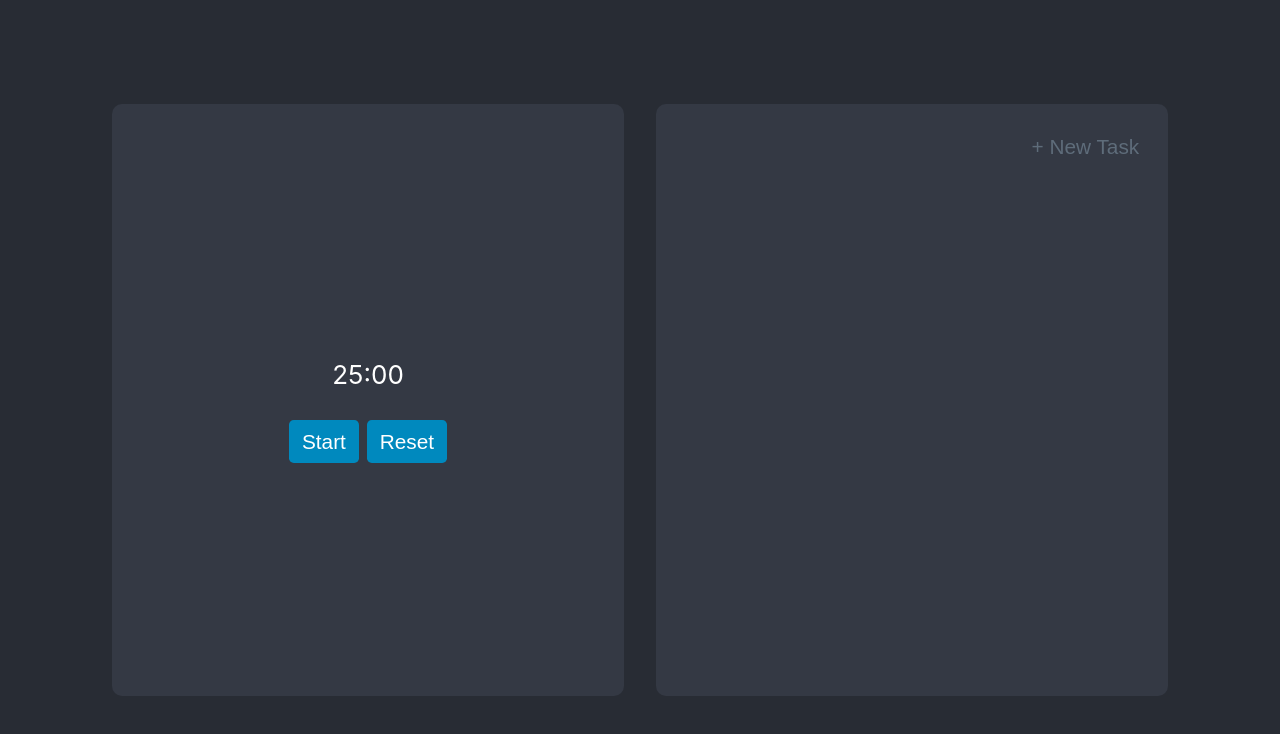
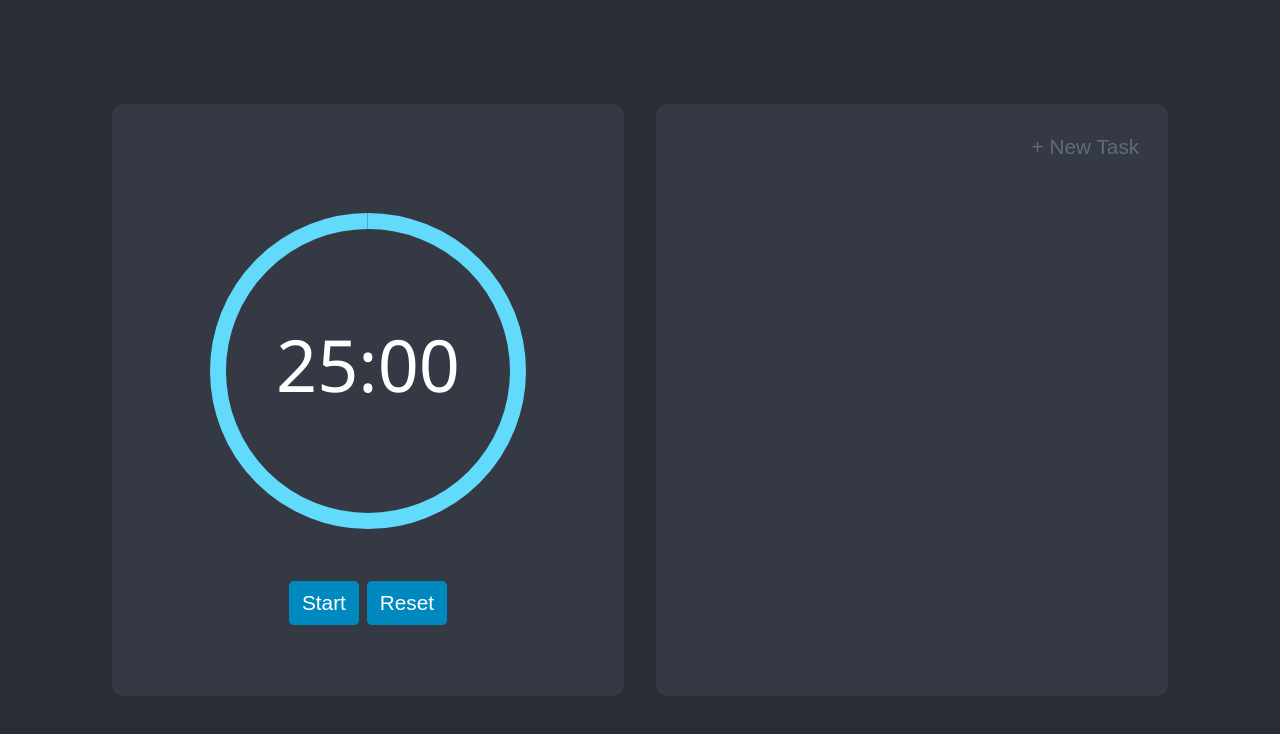
Before and after one commit to vectorwing/Ringer, a React (Create React App) app: page / in a window 1280 px wide. Shown: the top 734 px of the page. Built offline with nearby package versions, Linux system fonts and the light colour scheme.

Commit message:
Add canvas-based timer to PanelTimer

```diff
--- a/src/components/App.js
+++ b/src/components/App.js
@@ -6,7 +6,7 @@ import './App.css';
 export default function App(props) {
   return (
     <div className="App">
-      <PanelTimer baseTime={25*60}/>
+      <PanelTimer baseTime={60*25}/>
       <PanelTaskList/>
     </div>
   );
--- a/src/components/PanelTimer/PanelTimer.js
+++ b/src/components/PanelTimer/PanelTimer.js
@@ -19,7 +19,7 @@ export default function PanelTimer(props) {
 
   useEffect(() => {
     let interval = null;
-    if (isActive) {
+    if (isActive && time > 0) {
       interval = setInterval(() => {
         setTime(time => time - 1);
       }, 1000);
@@ -31,7 +31,7 @@ export default function PanelTimer(props) {
 
   return (
     <div className="panel PanelTimer">
-      <TimerDisplay time={time}/>
+      <TimerDisplay baseTime={props.baseTime} time={time}/>
       <TimerControls
         isActive={isActive}
         toggle={() => toggle()}
--- a/src/components/PanelTimer/TimerDisplay.js
+++ b/src/components/PanelTimer/TimerDisplay.js
@@ -1,21 +1,30 @@
-import React from 'react';
+import React, { useEffect } from 'react';
 import './PanelTimer.css';
 
 export default function TimerDisplay(props) {
-  function updateCanvas() {
-    const ctx = this.refs.timer.getContext('2d');
 
+  const canvasRef = React.useRef(null);
+
+  function updateCanvas(ctx) {
+    ctx.clearRect(0, 0, 400, 400)
     ctx.font = '72px Segoe UI';
     ctx.fillStyle = `#ffffff`;
     ctx.textAlign = 'center';
     ctx.textBaseline = 'middle';
-    ctx.fillText(this.getTimeFromSeconds(25*60), 200, 200);
+    ctx.fillText(getTimeFromSeconds(props.time), 200, 200);
+
+    var angle = (2 * Math.PI * props.time) / props.baseTime;
+    var offset = 1.5 * Math.PI;
+
+    ctx.beginPath();
+    var start = offset;
+    var end = angle + offset;
 
     ctx.lineWidth = 16;
     ctx.strokeStyle = `#61dafb`;
-    ctx.beginPath();
-    ctx.arc(200, 200, 150, 0, 2 * Math.PI);
+    ctx.arc(200, 200, 150, start, end);
     ctx.stroke();
+    ctx.restore();
   }
 
   function minTwoDigits(n) {
@@ -23,14 +32,20 @@ export default function TimerDisplay(props) {
   }
 
   function getTimeFromSeconds(seconds) {
-    const minute = minTwoDigits(seconds / 60)
-    const second = minTwoDigits(seconds % 60)
-    return Math.floor(minute) + ':' + second;
+    const minute = Math.floor(seconds / 60);
+    const second = seconds % 60;
+    return minTwoDigits(minute) + ':' + minTwoDigits(second);
   }
+
+  useEffect(() => {
+    const canvas = canvasRef.current
+    const ctx = canvas.getContext('2d');
+    updateCanvas(ctx);
+  }, [props.time]);
 
   return (
     <div className="TimerDisplay">
-      <p>{getTimeFromSeconds(props.time)}</p>
+      <canvas ref={canvasRef} width={400} height={400} />
     </div>
   );
 }
```
